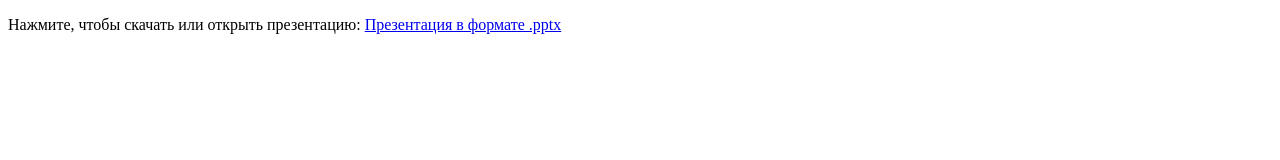
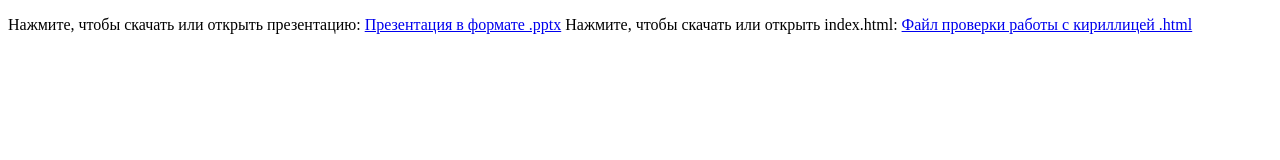
Before and after one commit to Test-project-site/dem.github.io, a plain HTML site: page index.html in a window 1280 px wide. Drawn offline with Linux system fonts and the light colour scheme.

Commit message:
Update index.html

```diff
--- a/index.html
+++ b/index.html
@@ -8,6 +8,8 @@
   <p>
     Нажмите, чтобы скачать или открыть презентацию:
     <a href="СетьВводный.pptx">Презентация в формате .pptx</a>
+    Нажмите, чтобы скачать или открыть index.html:
+    <a href="index.html">Файл проверки работы с кириллицей .html</a>
   </p>
 
 </body>
```
